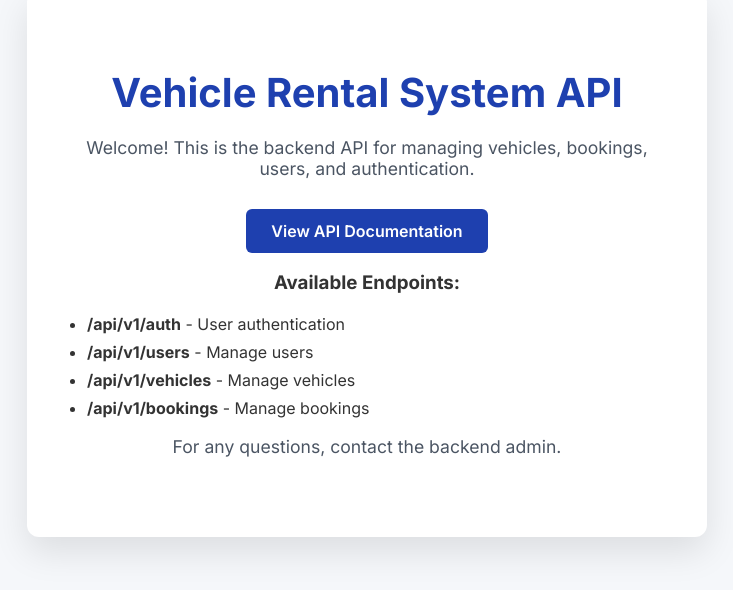
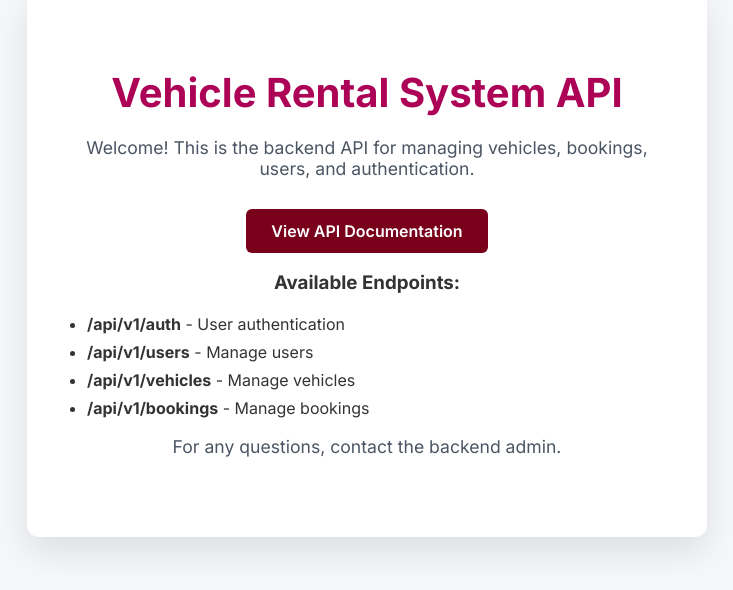
Before and after one commit to jamilWebdesign2024/L-02-Vehicle-Rental-System-A-02, a website: page public/index.html in a window 1280 px wide. Shown: the part 136-726 px from the top of the page, without its empty margins (273-1006 px from the left). Drawn offline with Linux system fonts and the light colour scheme.

Commit message:
settings

```diff
--- a/public/index.html
+++ b/public/index.html
@@ -31,7 +31,7 @@
         h1 {
             margin-bottom: 20px;
             font-size: 2.5rem;
-            color: #1e40af;
+            color: #ac0357;
         }
 
         p {
@@ -44,7 +44,7 @@
             display: inline-block;
             text-decoration: none;
             color: #fff;
-            background: #1e40af;
+            background: #79001a;
             padding: 12px 25px;
             border-radius: 6px;
             font-weight: 600;
```
Also changed, not shown: README.md.
